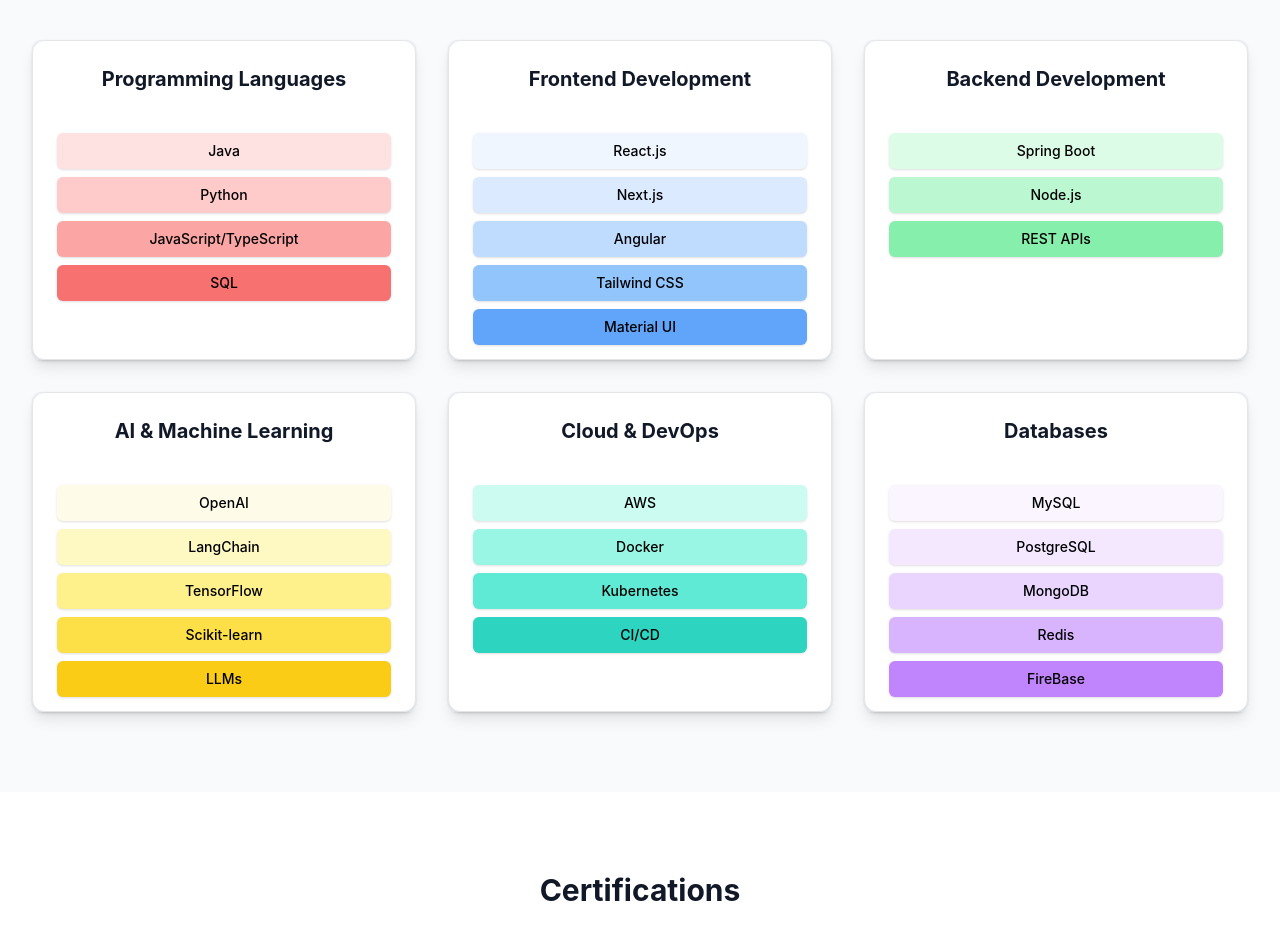
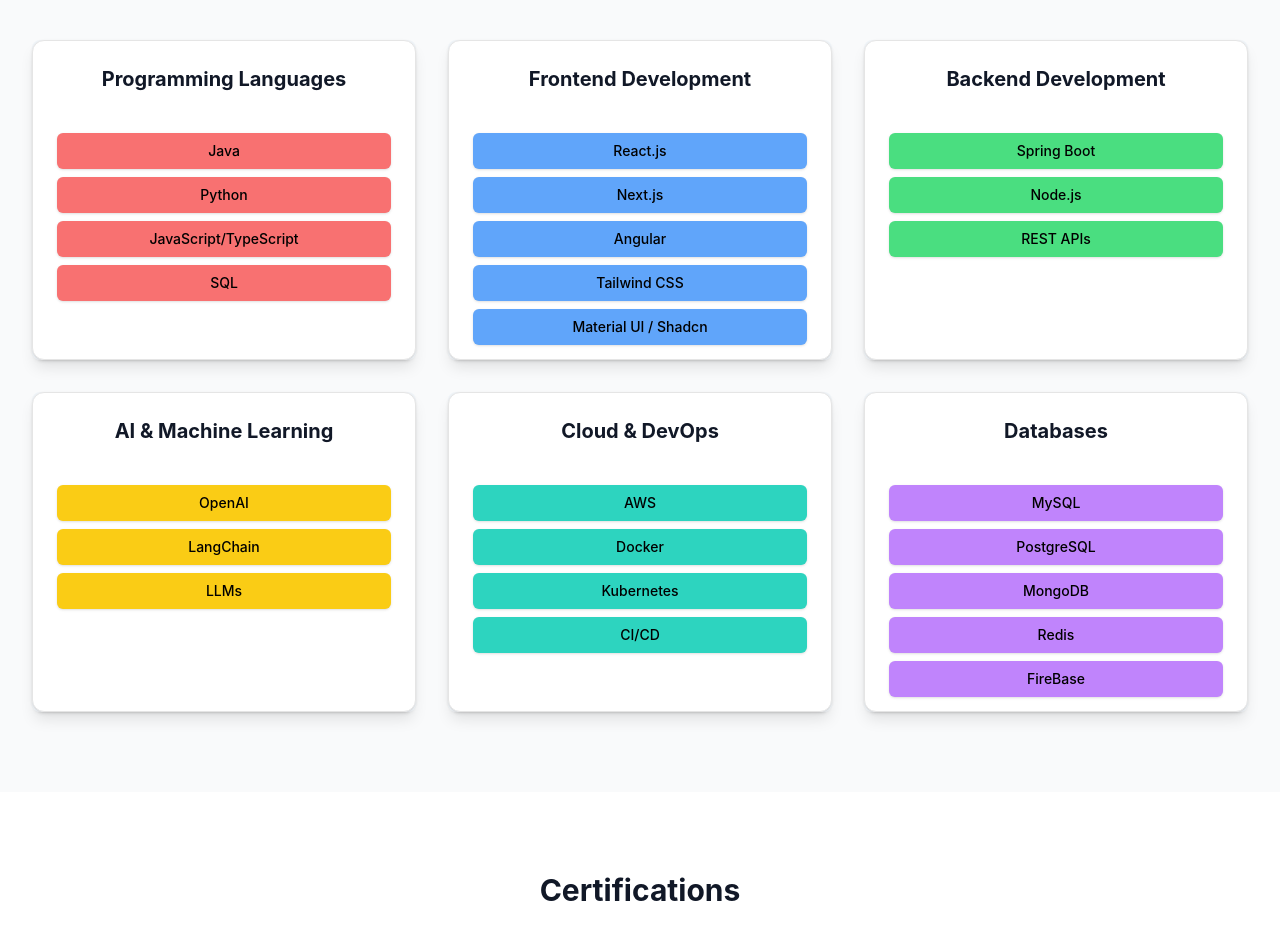
Before and after one commit to reysree/LandingPage, a Next.js app in the folder project/: page / in a window 1280 px wide. Shown: the part 3900-4830 px from the top of the page. Built offline with nearby package versions, Linux system fonts and the light colour scheme.

Commit message:
Added skills to empty skill cards

```diff
--- a/project/src/components/Skills.jsx
+++ b/project/src/components/Skills.jsx
@@ -17,7 +17,7 @@
       skills: [
         {
           name: "Java",
-          color: "bg-red-100",
+          color: "bg-red-400",
           concepts: [
             "OOPS",
             "Data Structures",
@@ -27,7 +27,7 @@
         },
         {
           name: "Python",
-          color: "bg-red-200",
+          color: "bg-red-400",
           concepts: [
             "Object Oriented Programming",
             "Data Structures",
@@ -38,7 +38,7 @@
         },
         {
           name: "JavaScript/TypeScript",
-          color: "bg-red-300",
+          color: "bg-red-400",
           concepts: [
             "Core Features",
             "DOM & Events",
@@ -65,12 +65,12 @@
       skills: [
         {
           name: "React.js",
-          color: "bg-blue-50",
+          color: "bg-blue-400",
           concepts: ["Hooks", "Routing", "Fetching third-party API"],
         },
         {
           name: "Next.js",
-          color: "bg-blue-100",
+          color: "bg-blue-400",
           concepts: [
             "Server Side Rendering",
             "Image Optimization",
@@ -80,7 +80,7 @@
         },
         {
           name: "Angular",
-          color: "bg-blue-200",
+          color: "bg-blue-400",
           concepts: [
             "LifeCycle Methods",
             "Internationalization",
@@ -89,11 +89,11 @@
         },
         {
           name: "Tailwind CSS",
-          color: "bg-blue-300",
+          color: "bg-blue-400",
           concepts: ["Layout", "Flex Box & Grid", "Sizing", "Background"],
         },
         {
-          name: "Material UI",
+          name: "Material UI / Shadcn",
           color: "bg-blue-400",
           concepts: ["Components"],
         },
@@ -104,13 +104,19 @@
       skills: [
         {
           name: "Spring Boot",
-          color: "bg-green-100",
-          concepts: ["IOC"],
+          color: "bg-green-400",
+          concepts: [
+            "IOC",
+            "Spring Security",
+            "Spring JPA",
+            "Spring AI",
+            "Spring Eureka Server",
+          ],
         },
-        { name: "Node.js", color: "bg-green-200", concepts: ["fetch"] },
+        { name: "Node.js", color: "bg-green-400", concepts: ["fetch"] },
         {
           name: "REST APIs",
-          color: "bg-green-300",
+          color: "bg-green-400",
           concepts: ["RESTful Services integration"],
         },
       ],
@@ -120,7 +126,7 @@
       skills: [
         {
           name: "OpenAI",
-          color: "bg-yellow-50",
+          color: "bg-yellow-400",
           concepts: [
             "Chat Completion",
             "RAG integration",
@@ -128,29 +134,98 @@
             "Tool calls",
           ],
         },
-        { name: "LangChain", color: "bg-yellow-100", concepts: [] },
-        { name: "TensorFlow", color: "bg-yellow-200", concepts: [] },
-        { name: "Scikit-learn", color: "bg-yellow-300", concepts: [] },
-        { name: "LLMs", color: "bg-yellow-400", concepts: [] },
+        {
+          name: "LangChain",
+          color: "bg-yellow-400",
+          concepts: [
+            "LLM Orchestration",
+            "Memory & Context Retention",
+            "Retrieval-Augmented Generation (RAG)",
+          ],
+        },
+        // { name: "TensorFlow", color: "bg-yellow-200", concepts: ["Keras",""] },
+        // { name: "Scikit-learn", color: "bg-yellow-300", concepts: [] },
+        {
+          name: "LLMs",
+          color: "bg-yellow-400",
+          concepts: [
+            "LLM APIs & Models",
+            "Frameworks & Libraries",
+            "Fine-Tuning & Optimization",
+          ],
+        },
       ],
     },
     {
       category: "Cloud & DevOps",
       skills: [
-        { name: "AWS", color: "bg-teal-100", concepts: [] },
-        { name: "Docker", color: "bg-teal-200", concepts: [] },
-        { name: "Kubernetes", color: "bg-teal-300", concepts: [] },
-        { name: "CI/CD", color: "bg-teal-400", concepts: [] },
+        {
+          name: "AWS",
+          color: "bg-teal-400",
+          concepts: ["IAM Roles", "EC2", "S3", "EKS", "ECR", "RDS"],
+        },
+        {
+          name: "Docker",
+          color: "bg-teal-400",
+          concepts: ["Docker File", "Docker Compose"],
+        },
+        {
+          name: "Kubernetes",
+          color: "bg-teal-400",
+          concepts: [
+            "Container Orchestration",
+            "Pods",
+            "Deployments",
+            "Services",
+          ],
+        },
+        {
+          name: "CI/CD",
+          color: "bg-teal-400",
+          concepts: ["Github Actions", "AWS CodePipeline"],
+        },
       ],
     },
     {
       category: "Databases",
       skills: [
-        { name: "MySQL", color: "bg-purple-50", concepts: [] },
-        { name: "PostgreSQL", color: "bg-purple-100", concepts: [] },
-        { name: "MongoDB", color: "bg-purple-200", concepts: [] },
-        { name: "Redis", color: "bg-purple-300", concepts: [] },
-        { name: "FireBase", color: "bg-purple-400", concepts: [] },
+        {
+          name: "MySQL",
+          color: "bg-purple-400",
+          concepts: [
+            "Normalization",
+            "Indexes & Optimization",
+            "Stored Procedures & Functions",
+          ],
+        },
+        {
+          name: "PostgreSQL",
+          color: "bg-purple-400",
+          concepts: [
+            "Normalization",
+            "JSONB / Full-Text Search",
+            "Transactions & Concurrency Control",
+          ],
+        },
+        {
+          name: "MongoDB",
+          color: "bg-purple-400",
+          concepts: [
+            "Collections & Documents",
+            "Query Optimization",
+            "Indexing Strategies",
+          ],
+        },
+        {
+          name: "Redis",
+          color: "bg-purple-400",
+          concepts: ["Redis Fundamentals", "Key-Value Caching"],
+        },
+        {
+          name: "FireBase",
+          color: "bg-purple-400",
+          concepts: ["FireStore", "Authentication"],
+        },
       ],
     },
   ];
```
